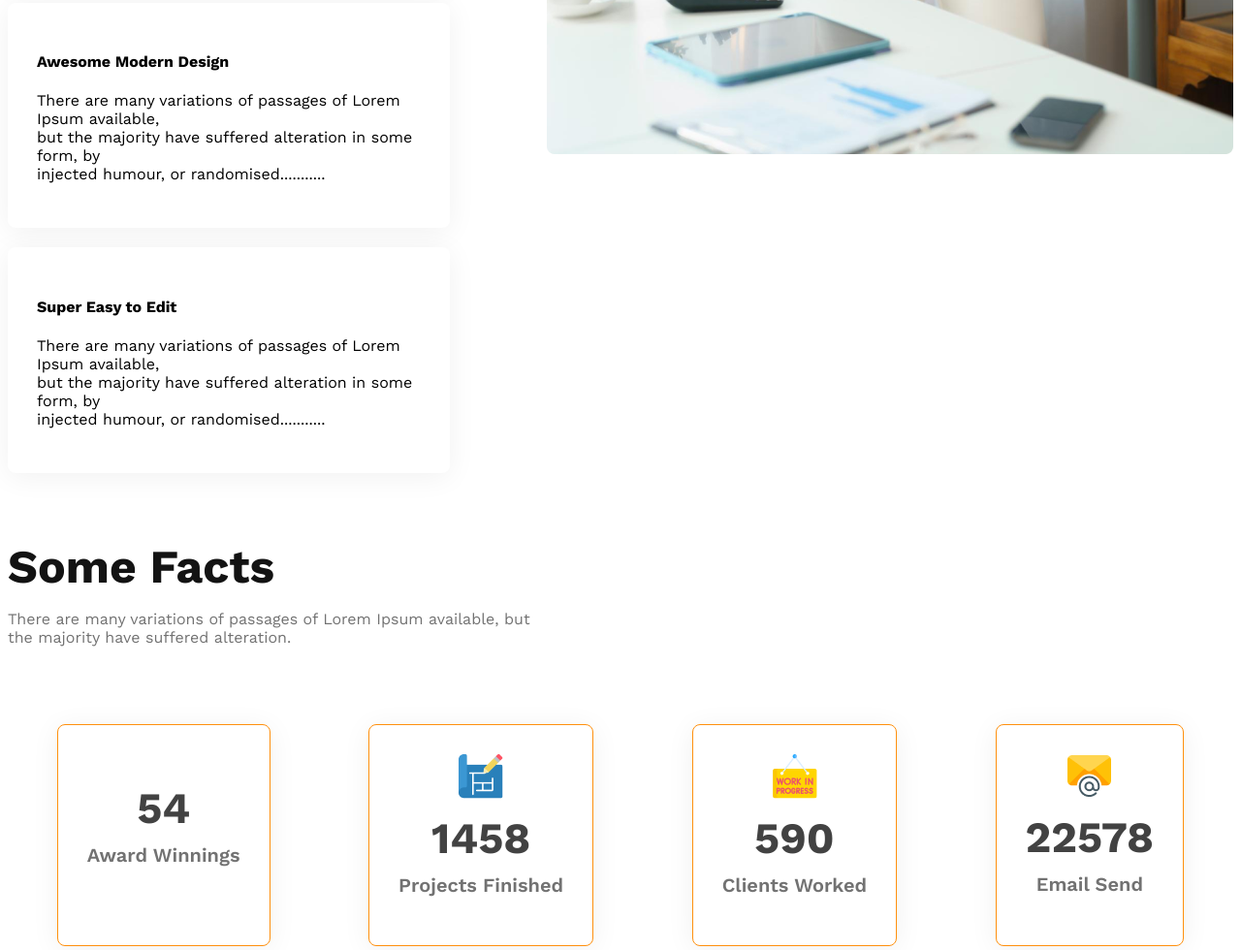
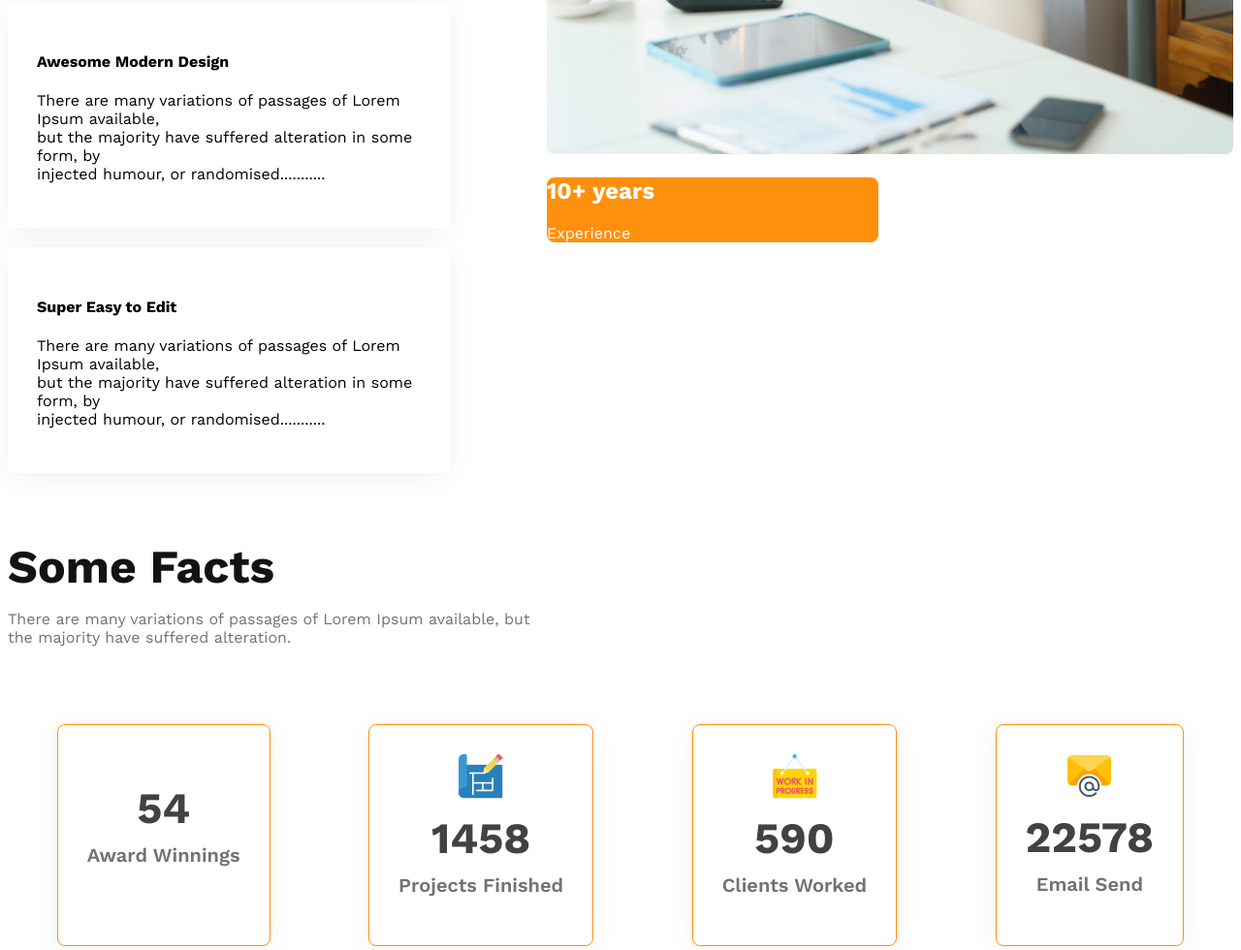
Before and after one commit to T-ahiti/g3-architect-website, a plain HTML site: page index.html in a window 1280 px wide. Shown: the part 2773-3753 px from the top of the page at 97% size. Drawn offline with nearby package versions, Linux system fonts and the light colour scheme.

Commit message:
ten years tbox styled

```diff
--- a/index.html
+++ b/index.html
@@ -77,6 +77,11 @@
 
            <div class="feature-img">
                <img src="images/architect.png" alt="">
+               <!-- .ten-years-batch>h2{10+ years}+p{Experience} -->
+               <div class="ten-years-batch">
+                   <h2 class="10-title">10+ years</h2>
+                   <p class="10-des">Experience</p>
+               </div>
            </div>
         </section>
 
--- a/style.css
+++ b/style.css
@@ -137,6 +137,12 @@ main{
     box-shadow: 0px 4px 30px 0px rgba(0, 0, 0, 0.06);
 }
 
+.ten-years-batch{
+    border-radius: 8px;
+    background:  rgba(255, 144, 14, 1);
+    color: white;
+    width: 342px;
+}
 
 /* facts section */
 .fact-title{
```
